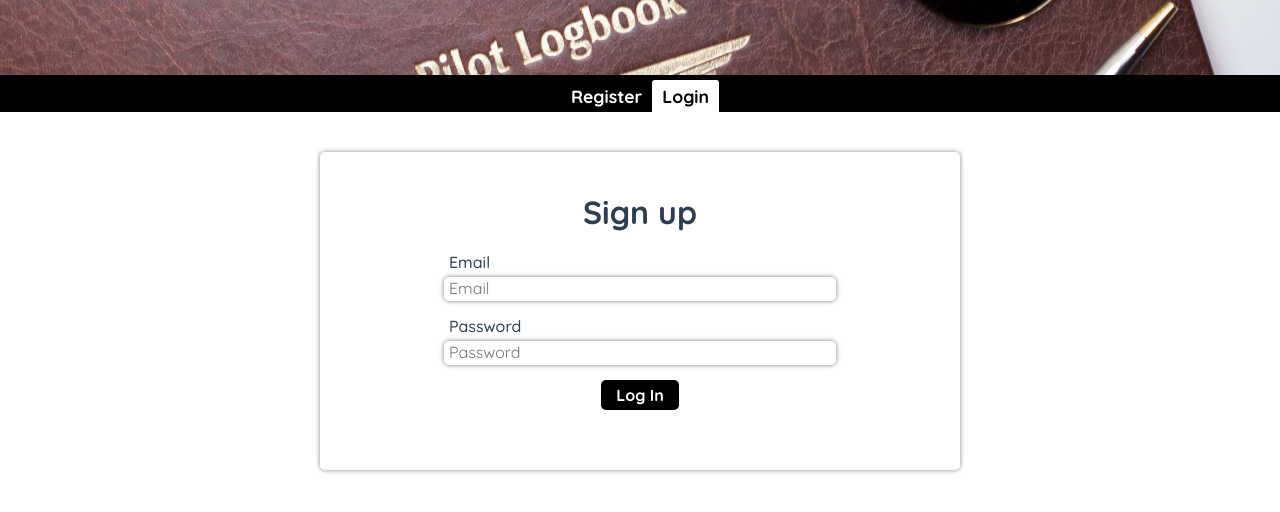
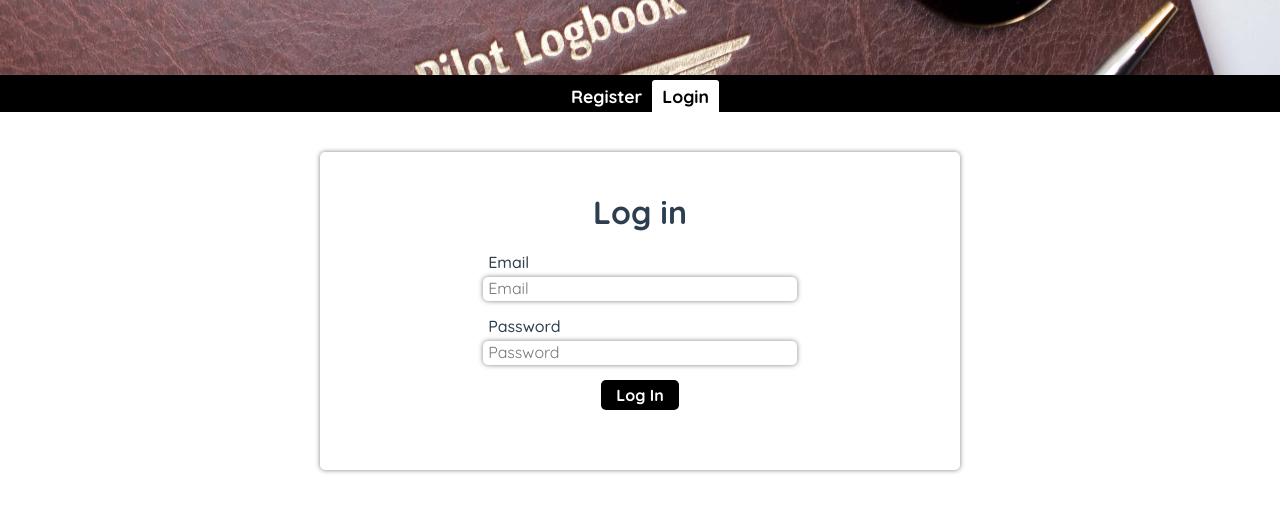
Before and after one commit to JoachimLi/codeworks-soloproject, a Vue app in the folder client/: page /login in a window 1280 px wide. Shown: the top 512 px of the page. Built offline with nearby package versions, Linux system fonts and the light colour scheme.

Commit message:
fix(login & register forms): fix styling

```diff
--- a/client/src/components/FormLogIn.vue
+++ b/client/src/components/FormLogIn.vue
@@ -1,6 +1,6 @@
 <template>
   <div class="wrapper">
-    <h1>Sign up</h1>
+    <h1>Log in</h1>
     <form @submit.prevent="logIn" id="login" class="login-form">
       <div class="user-info-item">
         <label for="email">Email</label>
@@ -60,6 +60,8 @@ export default {
 // TODO: improve styling
   .wrapper {
     box-sizing: border-box;
+    display: flex;
+    flex-direction: column;
     width: 50vw;
     margin: auto;
     margin-top: 40px;
@@ -74,6 +76,7 @@ export default {
     .login-form {
       display: flex;
       flex-direction: column;
+      width: 80%;
       margin: 20px auto;
 
       .user-info-item {
--- a/client/src/components/FormSignUp.vue
+++ b/client/src/components/FormSignUp.vue
@@ -85,6 +85,8 @@ export default {
 <style lang="scss" scoped>
   .wrapper {
     box-sizing: border-box;
+    display: flex;
+    flex-direction: column;
     width: 50vw;
     margin: auto;
     margin-top: 40px;
@@ -100,6 +102,7 @@ export default {
     .register-form {
       display: flex;
       flex-direction: column;
+      width: 80%;
       margin: 20px auto;
 
       .user-info-item {
```
